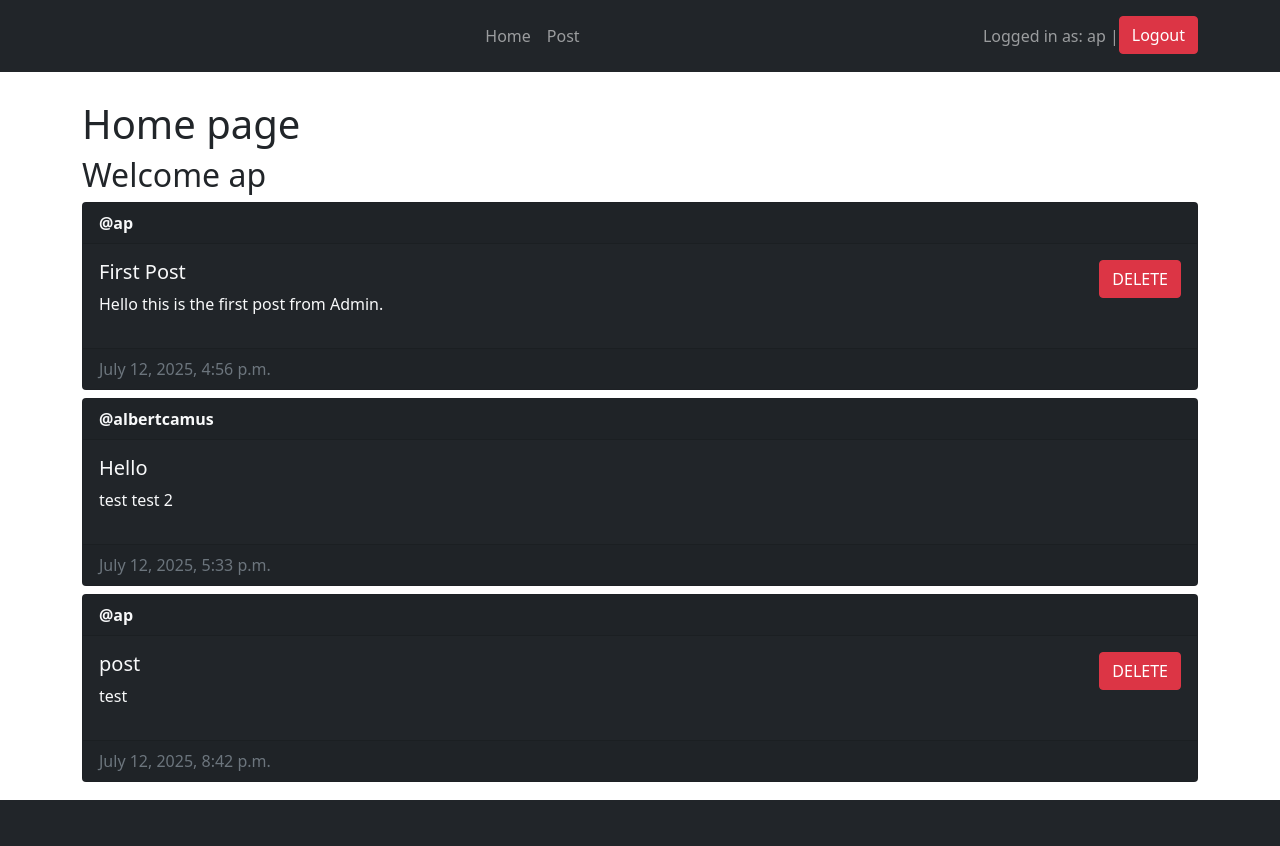
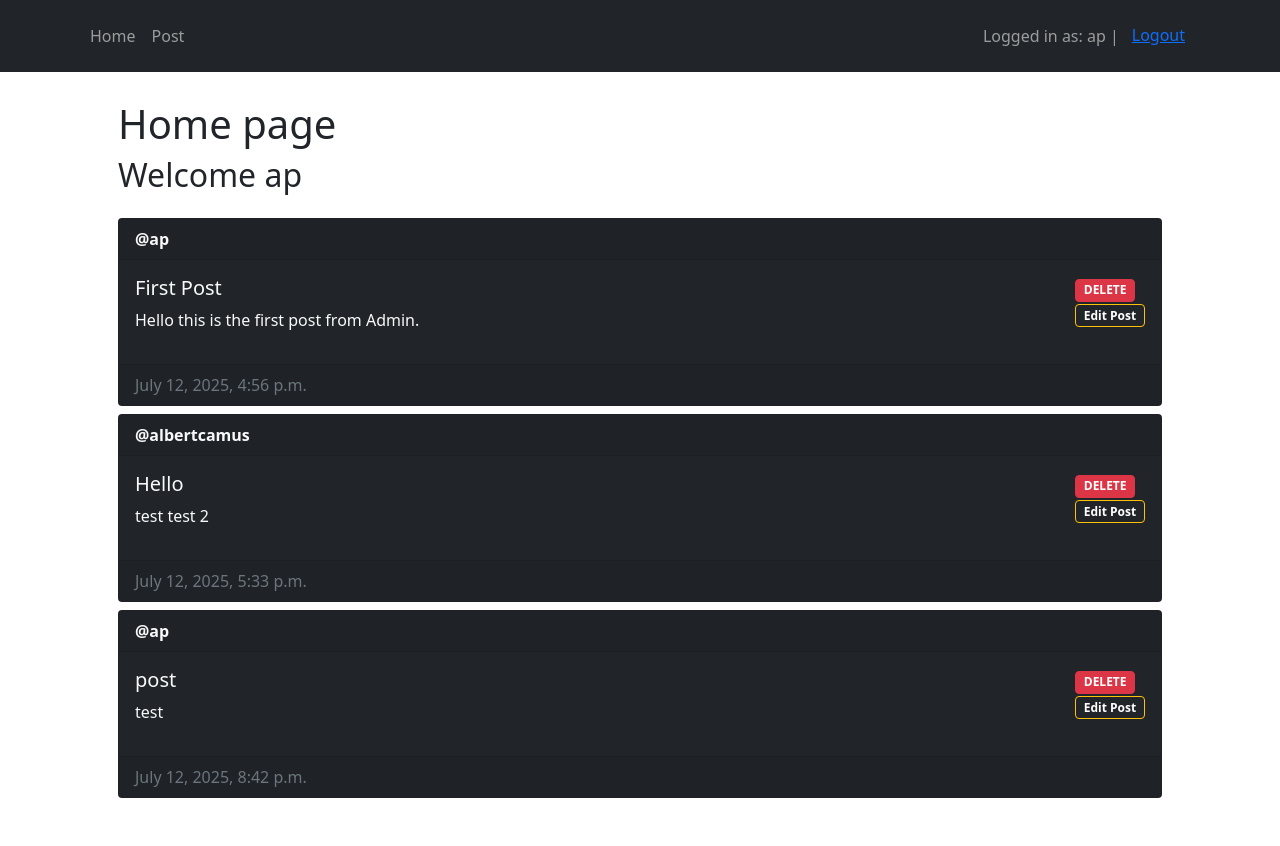
Before and after one commit to arsimpollozhani/post_app, a Django app: page / in a window 1280 px wide. Before the commit the page ends 800 px from the top, so only its background shows below. Run offline with Django 5.2, Linux system fonts and the light colour scheme; a user stored in the database is signed in; data comes from the database, SQL or seed files in the repository; both versions use the stored data as it was after the commit.

Commit message:
add feature: edit post

```diff
--- a/website/main/templates/main/base.html
+++ b/website/main/templates/main/base.html
@@ -35,7 +35,7 @@
             </button>
             <!-- Left side -->
             <div class="collapse navbar-collapse" id="navmenu">
-                <ul class="navbar-nav ms-auto">
+                <ul class="navbar-nav">
                   <li class="nav-item">
                     <a href="{% url 'home' %}" class="nav-link">Home</a>
                   </li>
@@ -52,7 +52,7 @@
                       <li class="nav-item">
                         <form method="post" action="{% url 'logout' %}">
                           {% csrf_token %}
-                          <button type="submit" class="btn btn-danger">Logout</button>
+                          <button type="submit" class="btn btn-link">Logout</button>
                         </form>
                       </li>
                   {% else %}
@@ -68,7 +68,7 @@
 
     <!-- Main content -->
 
-    <div class="container">
+    <div class="container mb-5 px-md-5">
         {% block content %}
 
         {% endblock %}
--- a/website/main/templates/main/home.html
+++ b/website/main/templates/main/home.html
@@ -7,7 +7,7 @@
 
 {% block content %}
     <h1>Home page</h1>
-    <h2>Welcome {{user.username}}</h2>
+    <h2 class="mb-4">Welcome {{user.username}}</h2>
 
     {% for post in posts %}
 
@@ -20,17 +20,22 @@
                 </div>
 
 
-                <!-- Delete post -->
+
                 <div>
-                    {% if user == post.author %}
-
+                    {% if user == post.author or user.is_superuser %}
+                        <!-- Delete post -->
                         <form action="" method="post">
                             {% csrf_token %}
-                            <button type="submit" class="btn btn-danger" name="post-id" value="{{ post.id }}">DELETE</button>
+                            <button type="submit" class="btn btn-danger badge" name="post-id" value="{{ post.id }}">DELETE</button>
                         </form>
-
+                        <!-- Edit post -->
+                        <div>
+                            <a href="{% url 'edit_post' post.id %}" class="btn btn-outline-warning badge">Edit Post</a>
+                        </div>
                     {% endif %}
                 </div>
+
+
             </div>
 
             <div class="card-footer text-muted">
--- a/website/main/urls.py
+++ b/website/main/urls.py
@@ -7,6 +7,7 @@ urlpatterns = [
     path('home/', views.home, name='home'),
     path('sign-up/', views.sign_up, name='sign_up'),
     path('create-post/', views.create_post, name='create_post'),
+    path('post/<int:post_id>/edit/', views.edit_post, name='edit_post'),
 
     path('login/', auth_views.LoginView.as_view(template_name='registration/login.html'), name='login'),
     path('logout/', auth_views.LogoutView.as_view(next_page='login'), name='logout'),
--- a/website/main/views.py
+++ b/website/main/views.py
@@ -1,12 +1,13 @@
-from django.shortcuts import render, redirect
+from django.shortcuts import render, redirect, get_object_or_404
 from .forms import RegisterForm, PostForm
 from django.contrib.auth import login, logout, authenticate
 from django.contrib.auth.decorators import login_required
 from .models import Post
+from django.urls import reverse_lazy, reverse
 # Create your views here.
 
 
-@login_required(login_url='/login')
+@login_required(login_url=reverse_lazy('login'))
 def home (request):
     posts = Post.objects.all()
 
@@ -25,24 +26,7 @@ def home (request):
     return render(request, 'main/home.html', context)
 
 
-def sign_up(request):
-    if request.method == 'POST':
-        form = RegisterForm (request.POST)
-        if form.is_valid():
-            user = form.save()
-            login(request, user)
-            return redirect('home')
-    else:  # request.method == 'GET'
-        form = RegisterForm()
-    context = {
-        "form" : form,
-    }
-
-
-    return render (request, 'registration/sign_up.html', context)
-
-
-@login_required(login_url='/login')
+@login_required(login_url=reverse_lazy('login'))
 def create_post(request):
     if request.method == 'POST':
         form = PostForm(request.POST)
@@ -58,3 +42,41 @@ def create_post(request):
         "form" : form,
     }
     return render (request, "main/create_post.html", context)
+
+
+@login_required(login_url=reverse_lazy('login'))
+def edit_post(request, post_id):
+    post = get_object_or_404(Post, id=post_id)
+
+    if post.author != request.user:
+        return redirect('/home')
+
+    if request.method == 'POST':
+        form = PostForm(request.POST, instance=post)
+        if form.is_valid():
+            form.save()
+            return redirect('/home')
+    else: # GET
+        form = PostForm(instance=post)
+
+    # even defined in if-stat, form is available in function-level scope
+    context = {
+        "form" : form,
+        "post": post,
+    }
+    return render (request, 'main/edit_post.html', context)
+
+
+def sign_up(request):
+    if request.method == 'POST':
+        form = RegisterForm (request.POST)
+        if form.is_valid():
+            user = form.save()
+            login(request, user)
+            return redirect('/home')
+    else:  # request.method == 'GET'
+        form = RegisterForm()
+    context = {
+        "form" : form,
+    }
+    return render (request, 'registration/sign_up.html', context)
```
Also changed, not shown: website/main/templates/main/edit_post.html (added, +14 -0 lines), website/db.sqlite3.
